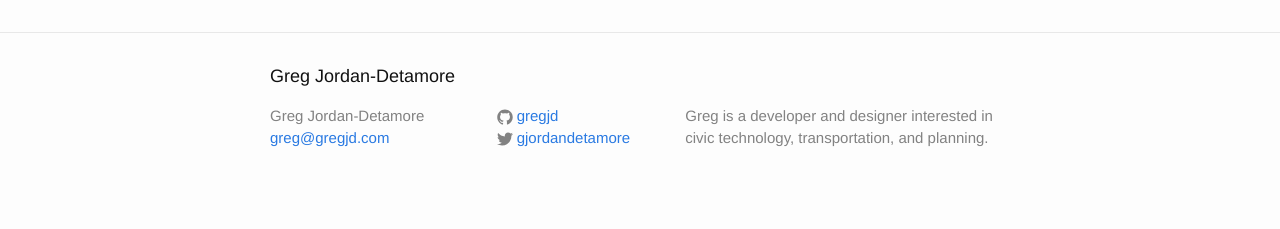
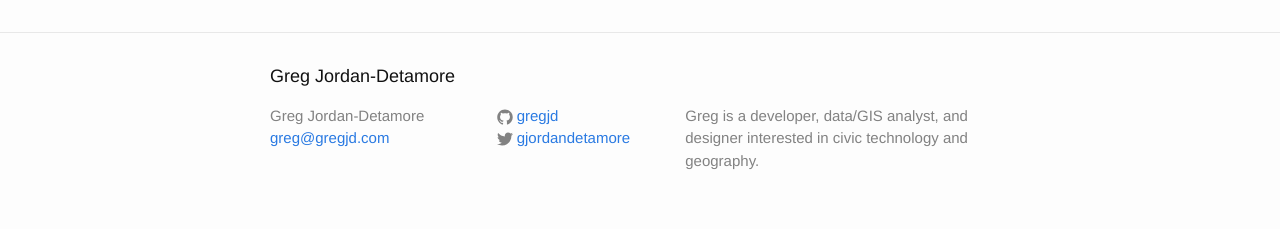
Before and after one commit to gregjd/gregjd.github.io, a Jekyll site: the page built from index.html, in a window 1280 px wide. Shown: the part 1245-1474 px from the top of the page. Built offline with Jekyll 4.4.1, drawn with Linux system fonts in a browser that asks for light colours; Markdown is read by kramdown in place of the engine named in the settings.

Commit message:
Update personal description in footer

```diff
--- a/_config.yml
+++ b/_config.yml
@@ -2,8 +2,8 @@
 title: Greg Jordan-Detamore
 email: greg@gregjd.com
 description: > # this means to ignore newlines until "baseurl:"
-  Greg is a developer and designer interested in civic technology,
-  transportation, and planning.
+  Greg is a developer, data/GIS analyst, and designer
+  interested in civic technology and geography.
 baseurl: "" # the subpath of your site, e.g. /blog/
 url: "http://www.gregjd.com" # the base hostname & protocol for your site
 twitter_username: gjordandetamore
```
